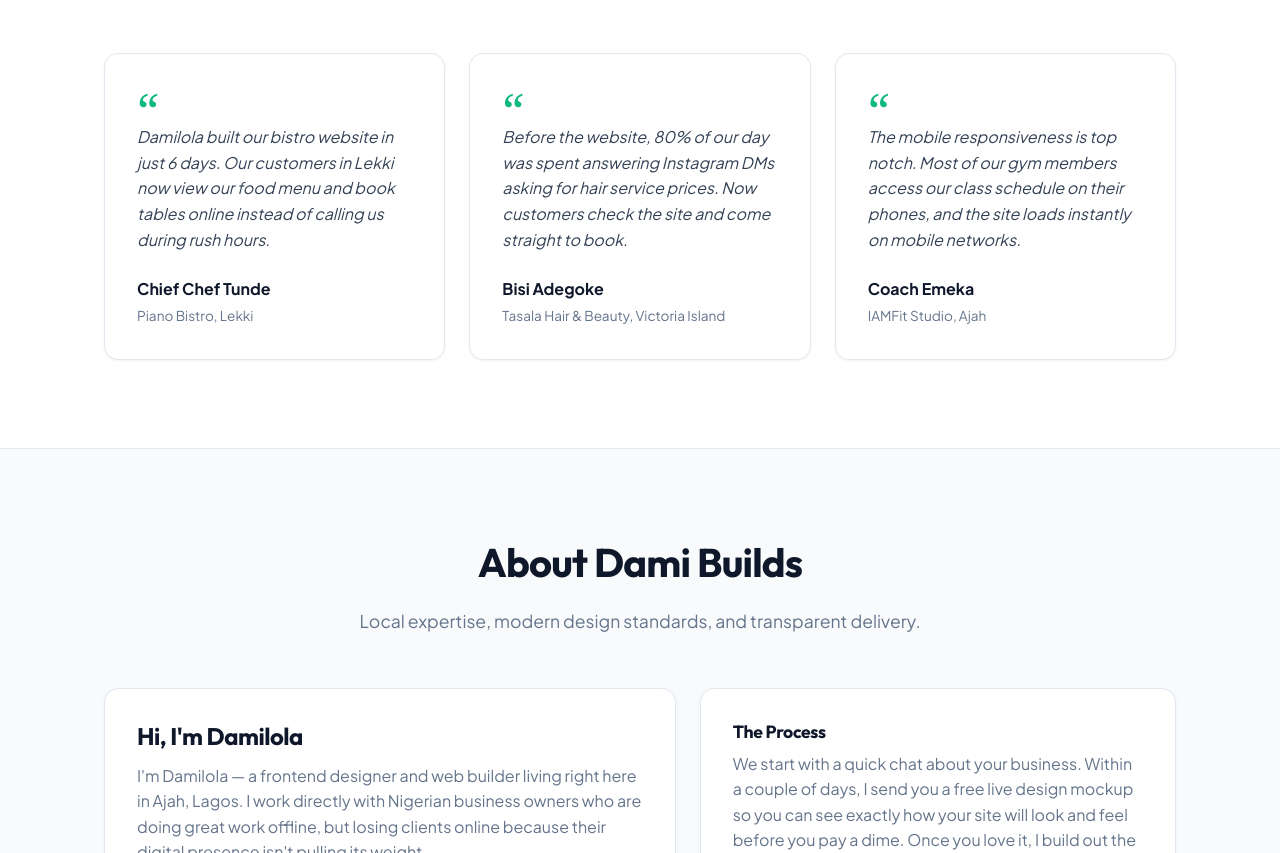
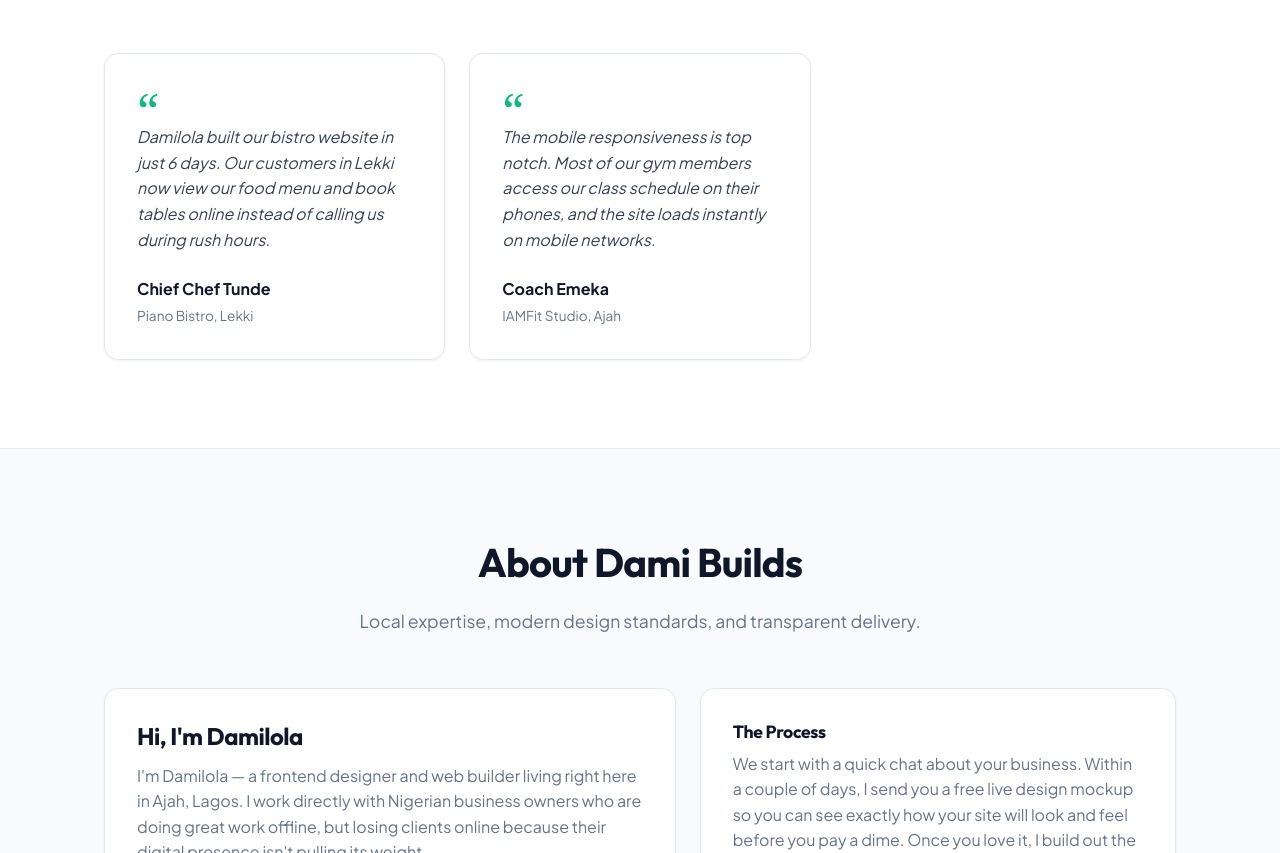
Before and after one commit to Starlight480/dami-builds, a React (Vite) app: page / in a window 1280 px wide. Shown: the part 3787-4640 px from the top of the page. Built offline with nearby package versions, Linux system fonts and the light colour scheme; no server answers.

Commit message:
SEO: remove dead tasala-salon card from prerendered HTML + source; drop orphaned testimonial

```diff
--- a/src/sections/Testimonials.jsx
+++ b/src/sections/Testimonials.jsx
@@ -3,11 +3,6 @@ const quotes = [
     q: 'Damilola built our bistro website in just 6 days. Our customers in Lekki now view our food menu and book tables online instead of calling us during rush hours.',
     name: 'Chief Chef Tunde',
     company: 'Piano Bistro, Lekki'
-  },
-  {
-    q: 'Before the website, 80% of our day was spent answering Instagram DMs asking for hair service prices. Now customers check the site and come straight to book.',
-    name: 'Bisi Adegoke',
-    company: 'Tasala Hair & Beauty, Victoria Island'
   },
   {
     q: 'The mobile responsiveness is top notch. Most of our gym members access our class schedule on their phones, and the site loads instantly on mobile networks.',
```
Also changed, not shown: 1 other file (tests, documents, lock files or other folders).
